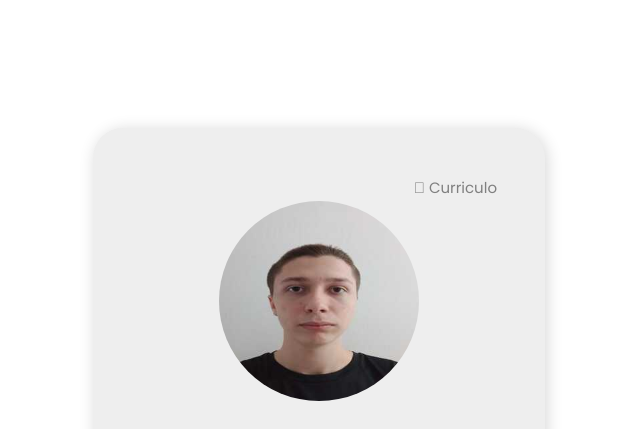
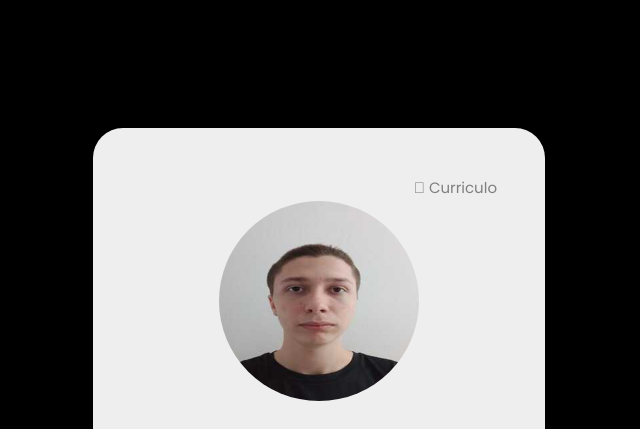
Before and after one commit to JoseRubensBr/06.10.2021-portfolio-jose, a plain HTML site: page index.html in a window 1280 px wide. Shown: the top 429 px of the page, without its empty margins (321-961 px from the left). Drawn offline with Linux system fonts and the light colour scheme.

Commit message:
Add files via upload

```diff
--- a/css/style.css
+++ b/css/style.css
@@ -16,7 +16,7 @@ li {
 
 body {
   font-family: 'Poppins', sans-serif;
-  background: url("../img/bg.jpg")center;
+  background: url("../img/bg1.jpg")center;
   background-attachment: fixed;
   background-size: cover;
   display: grid;
```
